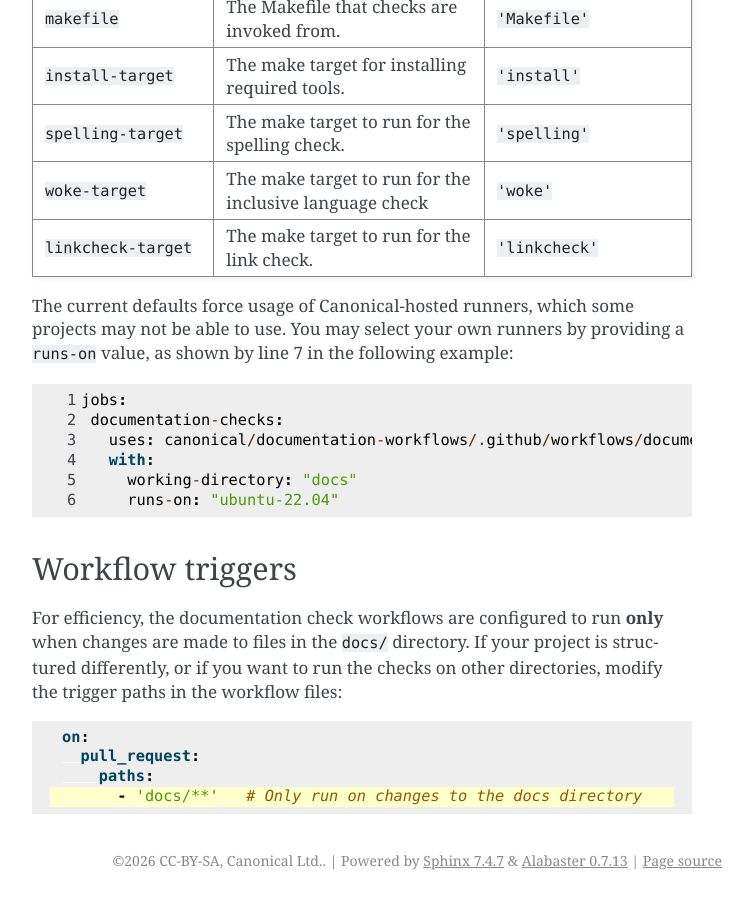
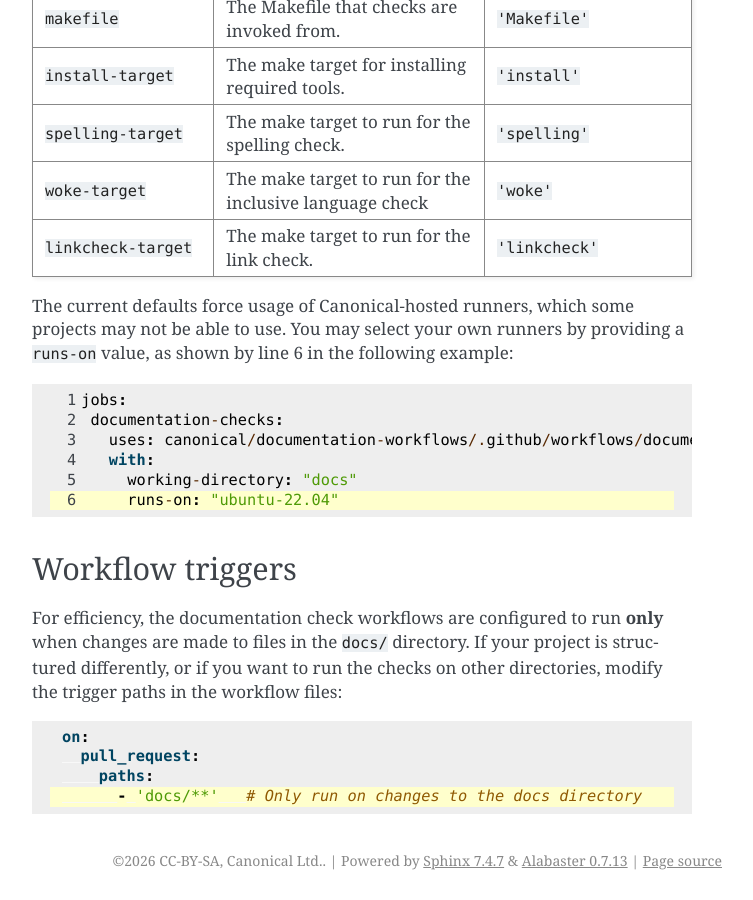
Before and after one commit to canonical/sphinx-docs-starter-pack, a Sphinx documentation site: the page built from docs/reference/automatic_checks.rst, in a window 1280 px wide and 900 px high, scrolled down 1299 px. Shown: the whole window, without its empty margins (388-1141 px from the left). Built offline with Sphinx 7.4.7, drawn with Linux system fonts in a browser that asks for light colours; pages that are not in the unit, such as notebooks, are missing from menus; cross-references to code outside the pages are shown as plain code.

Commit message:
docs: fix line highlight

```diff
--- a/docs/reference/automatic_checks.rst
+++ b/docs/reference/automatic_checks.rst
@@ -78,10 +78,10 @@ following inputs.
 
 The current defaults force usage of Canonical-hosted runners, which some projects
 may not be able to use. You may select your own runners by providing a ``runs-on``
-value, as shown by line 7 in the following example:
+value, as shown by line 6 in the following example:
 
 .. code-block::
-   :emphasize-lines: 7
+   :emphasize-lines: 6
    :linenos:
 
    jobs:
```
